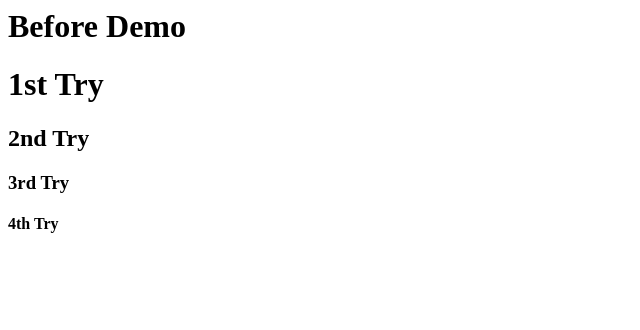
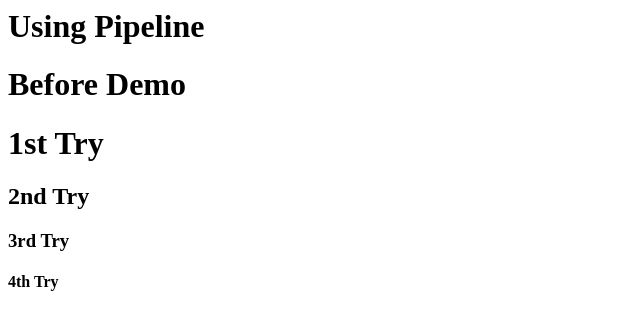
Before and after one commit to kolithakasun/JenkinsAssignmnet, a plain HTML site: page index.html in a window 1280 px wide. Shown: the whole page, without its empty margins (0-640 px from the left). Drawn offline with Linux system fonts and the light colour scheme.

Commit message:
pipeline

```diff
--- a/index.html
+++ b/index.html
@@ -1,3 +1,5 @@
+<h1> Using Pipeline </h1>
+
 <h1> Before Demo </h1>
 
 <h1> 1st Try </h1>
```
